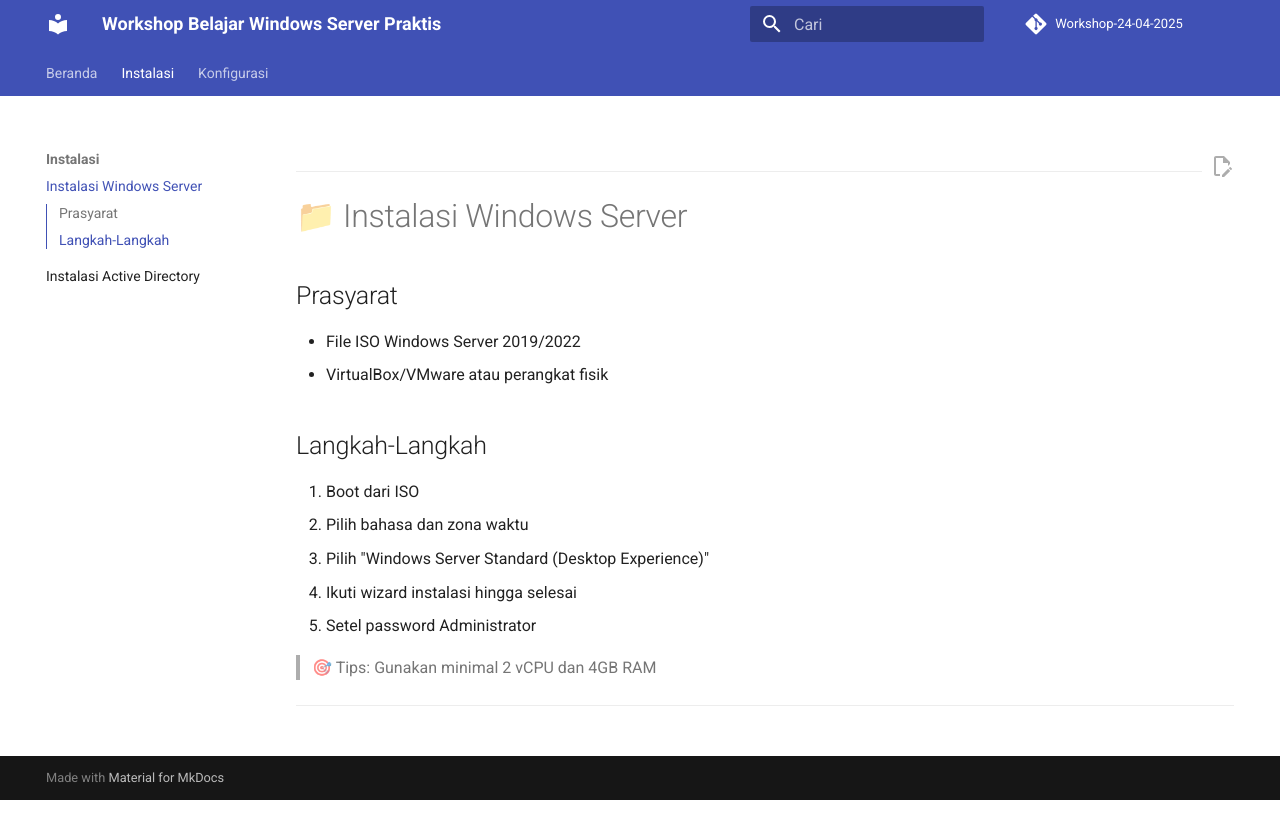
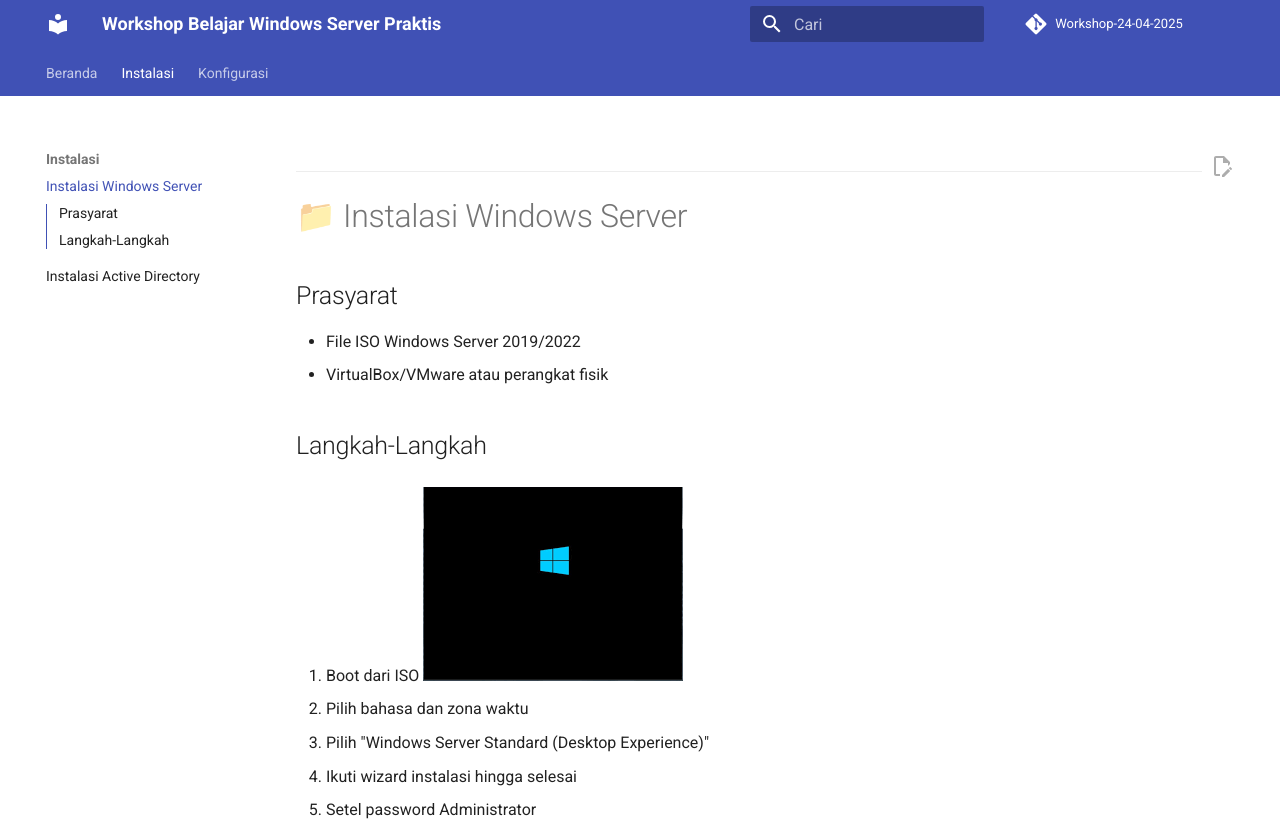
Before and after one commit to zaxrmdn/Workshop-24-04-2025, a plain HTML site: page install-windows-server/index.html in a window 1280 px wide. Shown: the top 826 px of the page. Before the commit the page ends 800 px from the top, so only its background shows below. Drawn offline with Linux system fonts and the light colour scheme; no server answers.

Commit message:
Deployed a6e316d with MkDocs version: 1.5.3

```diff
--- a/install-windows-server/index.html
+++ b/install-windows-server/index.html
@@ -571,8 +571,13 @@
 </ul>
 <h2 id="langkah-langkah">Langkah-Langkah<a class="headerlink" href="#langkah-langkah" title="Permanent link">&para;</a></h2>
 <ol>
-<li>Boot dari ISO</li>
-<li>Pilih bahasa dan zona waktu</li>
+<li>
+<p>Boot dari ISO
+<img alt="Setup Active Directory" src="../assets/images/install-windows01.png" /></p>
+</li>
+<li>
+<p>Pilih bahasa dan zona waktu</p>
+</li>
 <li>Pilih "Windows Server Standard (Desktop Experience)"</li>
 <li>Ikuti wizard instalasi hingga selesai</li>
 <li>Setel password Administrator</li>
```
Also changed, not shown: search/search_index.json (+1 -1 lines), assets/images/install-windows01.png (added), 1 other file.
